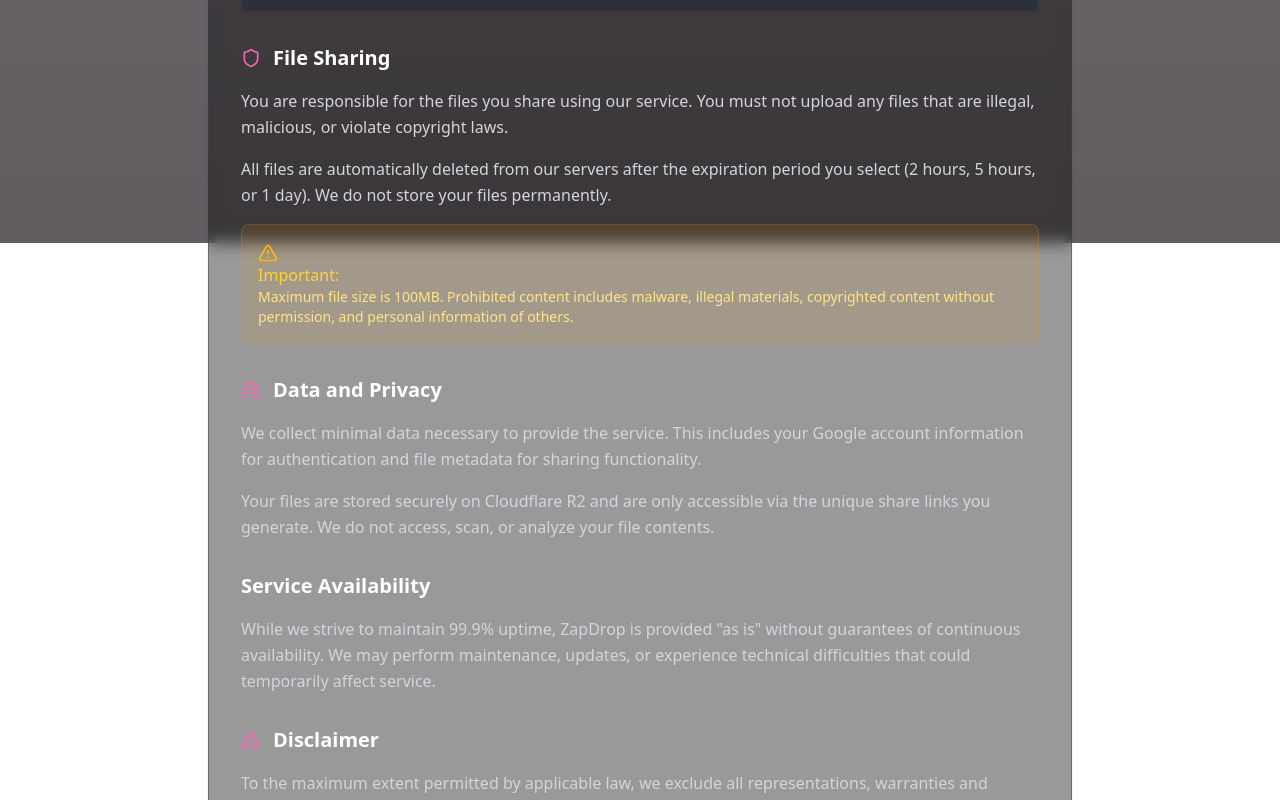
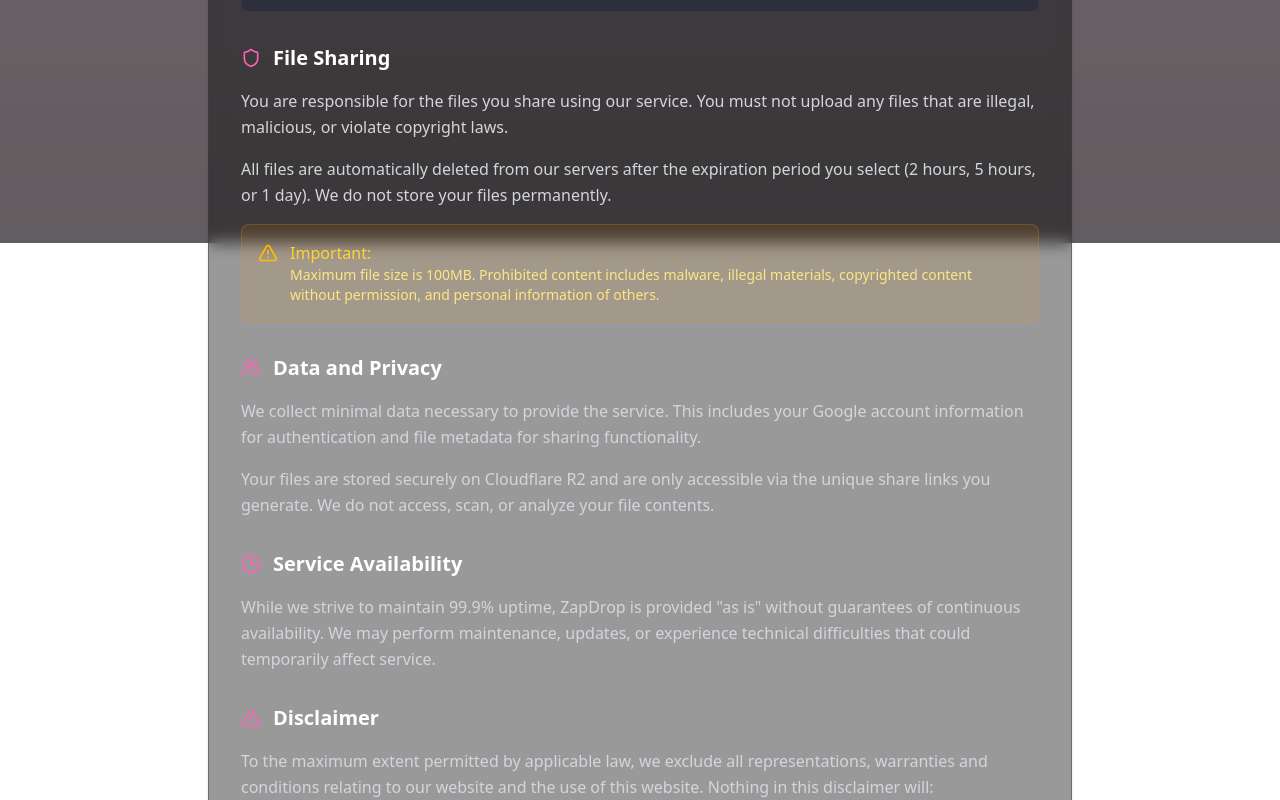
Before and after one commit to Koushik-Zzz/Zapdrop, a Next.js app: page /terms in a window 1280 px wide. Shown: the part 557-1357 px from the top of the page. Built offline with nearby package versions, Linux system fonts and the light colour scheme.

Commit message:
Revert "fixed lint errro"
This reverts commit 86aa9adf2b74ca6014fbe880c2a36e1e2f01a868.

```diff
--- a/app/privacy/page.tsx
+++ b/app/privacy/page.tsx
@@ -315,7 +315,7 @@ export default function PrivacyPage() {
                   </a>
                 </p>
                 <p className='text-gray-300 leading-relaxed'>
-                  We may update this Privacy Policy occasionally. We&apos;ll notify users of significant changes via email
+                  We may update this Privacy Policy occasionally. We'll notify users of significant changes via email
                   or prominent notice on our website. Continued use after updates constitutes acceptance.
                 </p>
                 <div className='p-4 bg-pink-500/10 border border-pink-500/20 rounded-lg'>
--- a/app/terms/page.tsx
+++ b/app/terms/page.tsx
@@ -1,6 +1,6 @@
 import React from 'react'
 import { Card, CardContent } from '@/components/ui/card'
-import { ArrowLeft, FileText, Shield, AlertTriangle, Scale, Users } from 'lucide-react'
+import { ArrowLeft, FileText, Shield, AlertTriangle, Scale, Clock, Users } from 'lucide-react'
 import Link from 'next/link'
 
 export default function TermsPage() {
@@ -41,7 +41,7 @@ export default function TermsPage() {
             <section>
               <p className='text-gray-300 leading-relaxed'>
                 Welcome to ZapDrop! These terms and conditions outline the rules and regulations for the use of
-                ZapDrop&apos;s Website, located at <span className='text-pink-400'>zapdrop.slyde.tech</span>.
+                ZapDrop's Website, located at <span className='text-pink-400'>zapdrop.slyde.tech</span>.
               </p>
               <p className='text-gray-300 leading-relaxed mt-4'>
                 By accessing this website we assume you accept these terms and conditions. Do not continue to use
@@ -83,7 +83,7 @@ export default function TermsPage() {
                   All files are automatically deleted from our servers after the expiration period you select (2 hours, 5 hours, or 1 day).
                   We do not store your files permanently.
                 </p>
-                <div className='p-4 bg-amber-500/10 border border-amber-500/20 rounded-lg'>
+                <div className='flex items-start gap-3 p-4 bg-amber-500/10 border border-amber-500/20 rounded-lg'>
                   <AlertTriangle className='w-5 h-5 text-amber-400 mt-0.5 flex-shrink-0' />
                   <div>
                     <p className='text-amber-300 font-medium'>Important:</p>
@@ -116,9 +116,12 @@ export default function TermsPage() {
 
             {/* Service Availability */}
             <section>
-              <h2 className='text-xl font-semibold text-white mb-4'>Service Availability</h2>
+              <div className='flex items-center gap-3 mb-4'>
+                <Clock className='w-5 h-5 text-pink-400' />
+                <h2 className='text-xl font-semibold text-white'>Service Availability</h2>
+              </div>
               <p className='text-gray-300 leading-relaxed'>
-                While we strive to maintain 99.9% uptime, ZapDrop is provided &quot;as is&quot; without guarantees of continuous availability.
+                While we strive to maintain 99.9% uptime, ZapDrop is provided "as is" without guarantees of continuous availability.
                 We may perform maintenance, updates, or experience technical difficulties that could temporarily affect service.
               </p>
             </section>
```
